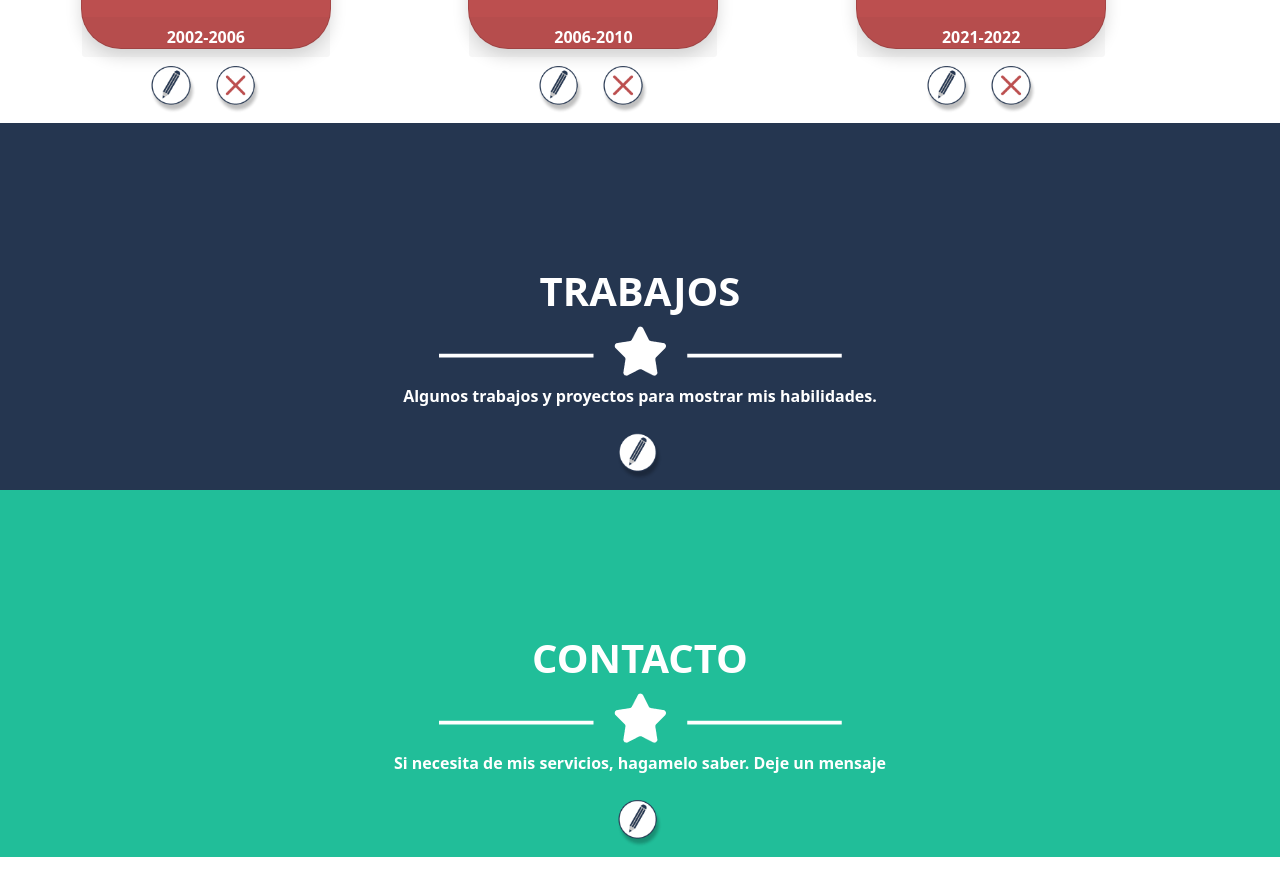
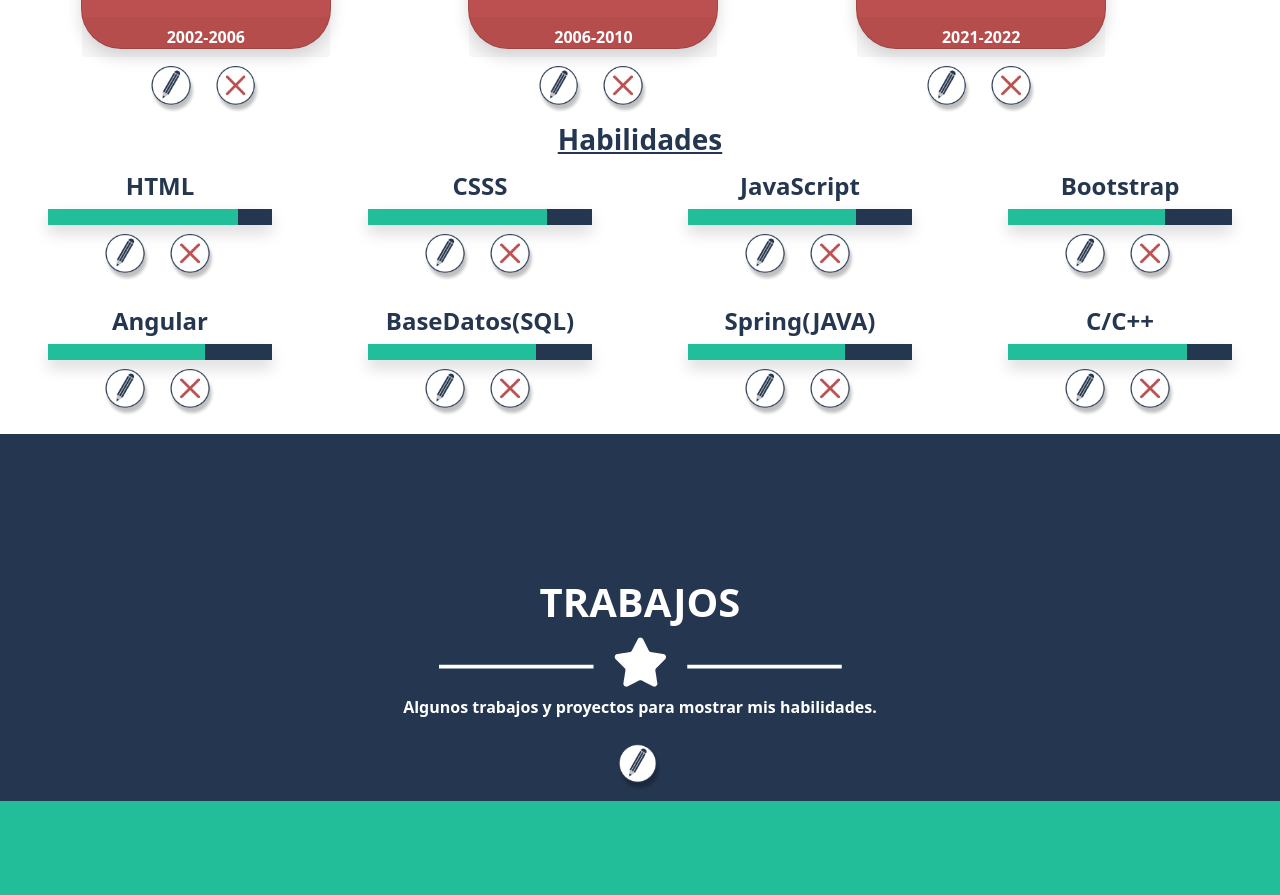
Before and after one commit to carlosc86/portfolio-FrontEnd, an Angular app: page / in a window 1280 px wide. Shown: the part 1640-2535 px from the top of the page. Before the commit the page ends 2497 px from the top, so only its background shows below. Built offline with nearby package versions, Linux system fonts and the light colour scheme.

Commit message:
Agregado componente 'Habilidad' (progress bar)

```diff
--- a/src/app/app.module.ts
+++ b/src/app/app.module.ts
@@ -12,6 +12,7 @@ import { SeccionTrabajosComponent } from './components/seccion-trabajos/seccion-
 import { SeccionContactoComponent } from './components/seccion-contacto/seccion-contacto.component';
 import { EditorEstudioComponent } from './components/editor-estudio/editor-estudio.component';
 import { InfoEstudioComponent } from './components/info-estudio/info-estudio.component';
+import { InfoHabilidadComponent } from './components/info-habilidad/info-habilidad.component';
 
 @NgModule({
   declarations: [
@@ -23,7 +24,8 @@ import { InfoEstudioComponent } from './components/info-estudio/info-estudio.com
     SeccionTrabajosComponent,
     SeccionContactoComponent,
     EditorEstudioComponent,
-    InfoEstudioComponent
+    InfoEstudioComponent,
+    InfoHabilidadComponent
   ],
   imports: [
     BrowserModule,
--- /dev/null
+++ b/src/app/components/habilidadData.ts
@@ -0,0 +1,17 @@
+export interface HabilidadData{
+    id:number,
+    nombre:string,
+    descripcion:string,
+    porcentaje:number
+}
+
+export const habilidades:HabilidadData[]=[
+    {id:0,nombre:"HTML",descripcion:"Lenguaje de etiquetas para la creacion de paginas web.", porcentaje:85},
+    {id:1,nombre:"CSSS",descripcion:"Lenguaje de hojas de estilo en cascada.", porcentaje:80},
+    {id:2,nombre:"JavaScript",descripcion:"Lenguaje que aporta funcionalidad a las paginas web.", porcentaje:75},
+    {id:3,nombre:"Bootstrap",descripcion:"Framework para la creacion rapida de sitios responsive", porcentaje:70},
+    {id:4,nombre:"Angular",descripcion:"Framework para la creacion de Front-End y aplicaciones SPA", porcentaje:70},
+    {id:5,nombre:"BaseDatos(SQL)",descripcion:"Manejo de base de datos y utilizacion del lenguaje SQL", porcentaje:75},
+    {id:6,nombre:"Spring(JAVA)",descripcion:"Framework para la creacion de servidores API REST (Back-End)", porcentaje:70},
+    {id:7,nombre:"C/C++",descripcion:"Lenguaje de programacion de bajo nivel, para crear aplicaciones mas eficientes", porcentaje:80}
+];
--- /dev/null
+++ b/src/app/components/info-habilidad/info-habilidad.component.css
@@ -0,0 +1,8 @@
+.progress{
+    background-color: #253650;
+    border-radius: 0px;
+}
+
+.progress-bar{
+    background-color: #21BE99;
+}
--- /dev/null
+++ b/src/app/components/info-habilidad/info-habilidad.component.html
@@ -0,0 +1,9 @@
+
+    <h4 class="col-12" data-bs-toggle="tooltip" data-bs-placement="top" [title]="habilidad.descripcion"><strong>{{habilidad.nombre}}</strong></h4>
+    <div class="progress shadow">
+        <div class="progress-bar" role="progressbar" [style]="'width: '+habilidad.porcentaje+'%;'" [attr.aria-valuenow]="habilidad.porcentaje" aria-valuemin="0" aria-valuemax="100"></div>
+    </div>
+    <div class="col-12 ocultable">
+        <img src="assets/EditButton.png" alt="" class="img-fluid btn editButton" data-bs-target="#editSkills" data-bs-toggle="modal">
+        <img src="assets/DeleteButton.png" alt="" class="img-fluid btn editButton" data-bs-target="#modalEliminar" data-bs-toggle="modal">
+    </div>
--- /dev/null
+++ b/src/app/components/info-habilidad/info-habilidad.component.ts
@@ -0,0 +1,23 @@
+import { Component, Input, OnInit } from '@angular/core';
+import { HabilidadData } from '../habilidadData';
+
+@Component({
+  selector: 'app-info-habilidad',
+  templateUrl: './info-habilidad.component.html',
+  styleUrls: ['./info-habilidad.component.css']
+})
+export class InfoHabilidadComponent implements OnInit {
+
+  @Input() habilidad:HabilidadData={
+    id:-1,
+    nombre:"",
+    descripcion:"",
+    porcentaje:-1
+  }
+
+  constructor() { }
+
+  ngOnInit(): void {
+  }
+
+}
--- a/src/app/components/seccion-acerca-de/seccion-acerca-de.component.html
+++ b/src/app/components/seccion-acerca-de/seccion-acerca-de.component.html
@@ -16,7 +16,14 @@
                 <app-editor-estudio [estudio]="estudioAEditar" (cambiar)="setearEditor($event)" (agregar)="agregarEstudio($event)"></app-editor-estudio>
 
                 <div class="row">
-                    <app-info-estudio class="col-12 col-md-4"  [estudio]="estudio" (emisor)="setearEditor($event)" *ngFor="let estudio of estudios"></app-info-estudio>
+                    <app-info-estudio class="col-12 col-md-4"  [estudio]="study" (emisor)="setearEditor($event)" *ngFor="let study of estudios"></app-info-estudio>
+                </div>
+            </article>
+            <article>
+                <h3 class="col-12 text-decoration-underline fw-bold">Habilidades</h3>
+
+                <div class="row">
+                    <app-info-habilidad class="col-6 col-md-3 mx-auto px-md-5 mt-2 mb-2" [habilidad]="skill" *ngFor="let skill of habilidades"></app-info-habilidad>
                 </div>
             </article>
         </div>
--- a/src/app/components/seccion-acerca-de/seccion-acerca-de.component.ts
+++ b/src/app/components/seccion-acerca-de/seccion-acerca-de.component.ts
@@ -1,5 +1,6 @@
 import { Component, OnInit } from '@angular/core';
 import { EstudioData, estudios } from '../estudioData';
+import { HabilidadData, habilidades } from '../habilidadData';
 import { SeccionComponent } from '../seccion/seccion.component';
 
 @Component({
@@ -10,6 +11,7 @@ import { SeccionComponent } from '../seccion/seccion.component';
 export class SeccionAcercaDeComponent extends SeccionComponent implements OnInit {
 
   estudios:EstudioData[]=estudios;
+  habilidades:HabilidadData[]=habilidades;
   estudioAEditar:EstudioData={
     id:-1,
     titulo:"",
```
Also changed, not shown: 1 other file (tests, documents, lock files or other folders).
